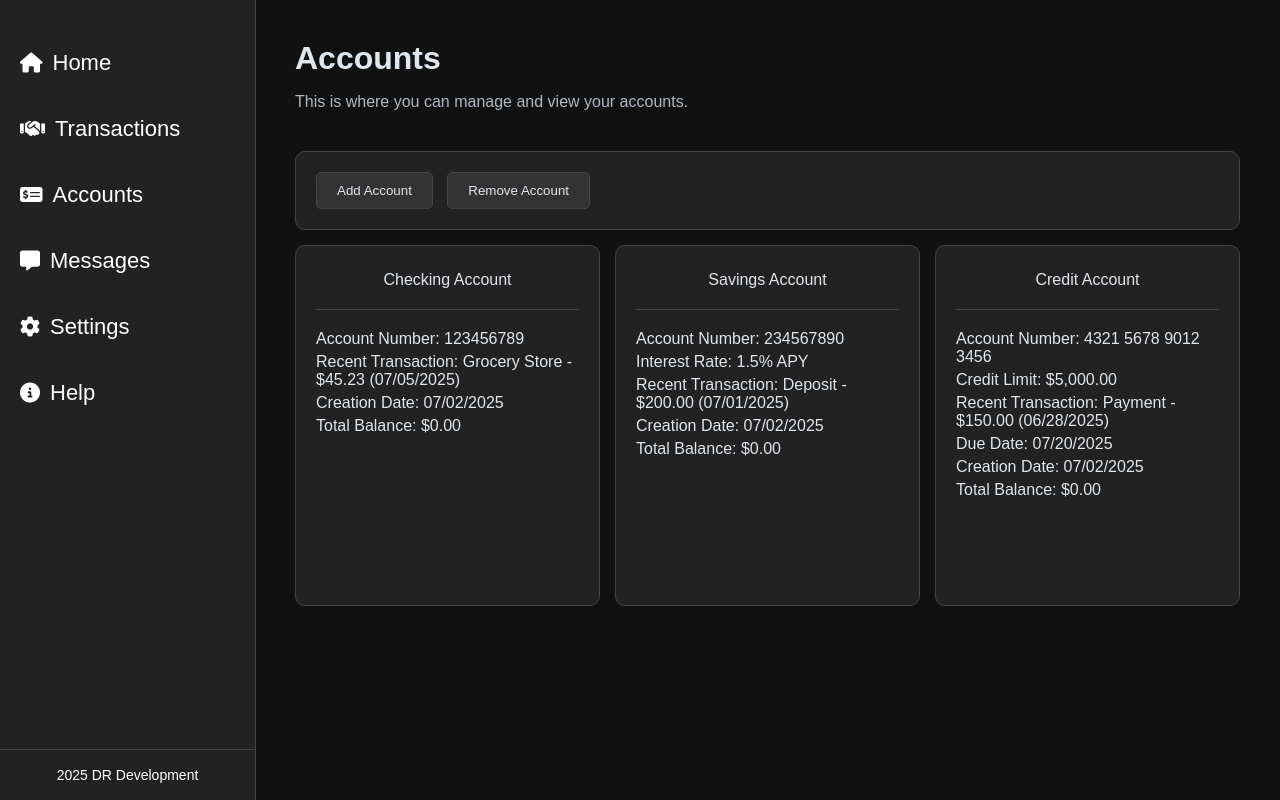
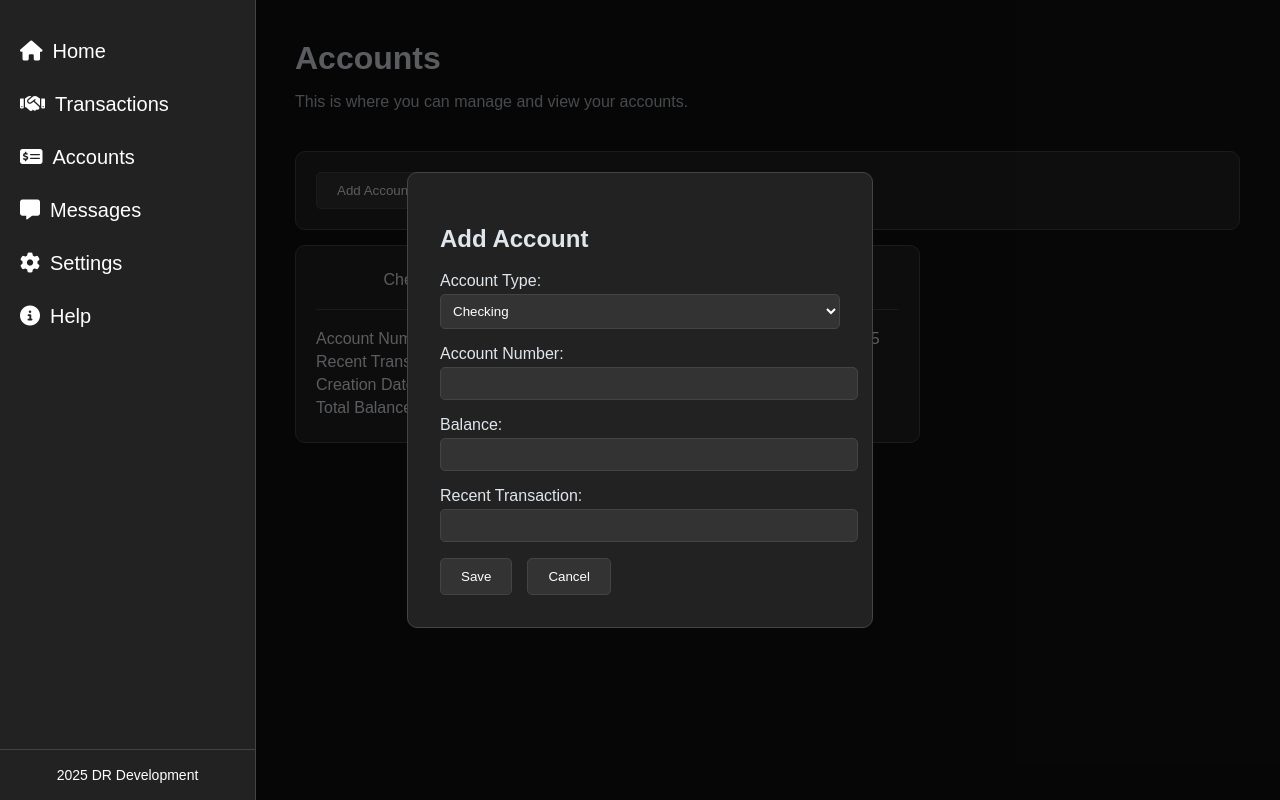
Before and after one commit to DwayneCrous/SuperCoolFinanceTracker, a SvelteKit app: page /Accounts in a window 1280 px wide. Both pictures are taken after a click on the button "Add Account". Built offline with nearby package versions, Linux system fonts and the light colour scheme.

Commit message:
update accounts tab frontend and added some basic backend

```diff
--- /dev/null
+++ b/accounts.json
@@ -0,0 +1,18 @@
+[
+  {
+    "id": 1751884798117,
+    "type": "Checking",
+    "number": "23489579234875",
+    "recentTransaction": "",
+    "creationDate": "7/7/2025",
+    "balance": "1500"
+  },
+  {
+    "id": 1751885186610,
+    "type": "Savings",
+    "number": "8934857893475",
+    "recentTransaction": "",
+    "creationDate": "7/7/2025",
+    "balance": "1300"
+  }
+]
--- a/src/routes/+layout.svelte
+++ b/src/routes/+layout.svelte
@@ -81,12 +81,12 @@
   }
 
   .side-nav-bar nav ul li {
-    margin: 20px 0;
+    margin: 10px 0;
   }
 
   .side-nav-bar nav ul li a {
     color: #fff;
-    font-size: 22px;
+    font-size: 20px;
     text-decoration: none;
     padding: 10px 20px;
     display: block;
--- a/src/routes/Accounts/+page.svelte
+++ b/src/routes/Accounts/+page.svelte
@@ -1,23 +1,73 @@
 <script>
-  let creationDate = new Date().toLocaleDateString("en-US", {
-    year: "numeric",
-    month: "2-digit",
-    day: "2-digit",
-  });
+  import { onMount } from "svelte";
 
-  let totalBalance = "$0.00"; // TODO: Replace with actual balance logic
+  let accounts = [];
+  let showModal = false;
 
-  let checkingAccNum = "123456789";
-  let checkingAccRT = "Grocery Store - $45.23 (07/05/2025)";
+  let type = "Checking";
+  let number = "";
+  let balance = "";
+  let recentTransaction = "";
 
-  let savingsAccNum = "234567890";
-  let savingsAccIR = "1.5% APY";
-  let savingsAccRT = "Deposit - $200.00 (07/01/2025)";
+  async function loadAccounts() {
+    try {
+      const res = await fetch("/Accounts");
+      const text = await res.text();
 
-  let creditAccNum = "4321 5678 9012 3456";
-  let creditAccCL = "$5,000.00";
-  let creditAccRT = "Payment - $150.00 (06/28/2025)";
-  let creditDueDate = "07/20/2025";
+      try {
+        accounts = JSON.parse(text);
+        if (!Array.isArray(accounts)) accounts = [];
+      } catch (parseError) {
+        console.error("Failed to parse JSON from /Accounts:", parseError);
+        accounts = [];
+      }
+    } catch (err) {
+      console.error("Error fetching accounts:", err);
+      accounts = [];
+    }
+  }
+
+  async function saveAccounts() {
+    try {
+      await fetch("/Accounts", {
+        method: "POST",
+        headers: { "Content-Type": "application/json" },
+        body: JSON.stringify(accounts),
+      });
+    } catch (err) {
+      console.error("Error saving accounts:", err);
+    }
+  }
+
+  function addAccountFromModal() {
+    const newAccount = {
+      id: Date.now(),
+      type,
+      number,
+      recentTransaction,
+      creationDate: new Date().toLocaleDateString("en-US"),
+      balance,
+    };
+
+    accounts = [...accounts, newAccount];
+    saveAccounts();
+    resetForm();
+    showModal = false;
+  }
+
+  function removeAccount() {
+    accounts = accounts.slice(0, -1);
+    saveAccounts();
+  }
+
+  function resetForm() {
+    type = "Checking";
+    number = "";
+    balance = "";
+    recentTransaction = "";
+  }
+
+  onMount(loadAccounts);
 </script>
 
 <main>
@@ -28,44 +78,72 @@
 
   <div class="parent">
     <div class="account-actions">
-      <button>Add Account</button>
-      <button>Remove Account</button>
+      <button on:click={() => (showModal = true)}>Add Account</button>
+      <button on:click={removeAccount}>Remove Account</button>
     </div>
-    <div class="checking-account-details">
-      <div class="checking-account-header">
-        <p>Checking Account</p>
+
+    {#each accounts as acc (acc.id)}
+      <div class="account-details">
+        <div class="account-header">
+          <p>{acc.type} Account</p>
+        </div>
+        <p>Account Number: {acc.number}</p>
+        {#if acc.interestRate}
+          <p>Interest Rate: {acc.interestRate}</p>
+        {/if}
+        {#if acc.creditLimit}
+          <p>Credit Limit: {acc.creditLimit}</p>
+        {/if}
+        {#if acc.dueDate}
+          <p>Due Date: {acc.dueDate}</p>
+        {/if}
+        <p>Recent Transaction: {acc.recentTransaction}</p>
+        <p>Creation Date: {acc.creationDate}</p>
+        <p>Total Balance: {acc.balance}</p>
       </div>
-      <p>Account Number: {checkingAccNum}</p>
-      <p>Recent Transaction: {checkingAccRT}</p>
-      <p>Creation Date: {creationDate}</p>
-      <p>Total Balance: {totalBalance}</p>
+    {/each}
+  </div>
+
+  {#if showModal}
+    <div class="modal-backdrop">
+      <div class="modal">
+        <h2>Add Account</h2>
+
+        <label>
+          Account Type:
+          <select bind:value={type}>
+            <option>Checking</option>
+            <option>Savings</option>
+            <option>Credit</option>
+          </select>
+        </label>
+
+        <label>
+          Account Number:
+          <input type="text" bind:value={number} />
+        </label>
+
+        <label>
+          Balance:
+          <input type="text" bind:value={balance} />
+        </label>
+
+        <label>
+          Recent Transaction:
+          <input type="text" bind:value={recentTransaction} />
+        </label>
+
+        <div class="buttons">
+          <button on:click={addAccountFromModal}>Save</button>
+          <button on:click={() => (showModal = false)}>Cancel</button>
+        </div>
+      </div>
     </div>
-    <div class="savings-account-details">
-      <div class="savings-account-header">
-        <p>Savings Account</p>
-      </div>
-      <p>Account Number: {savingsAccNum}</p>
-      <p>Interest Rate: {savingsAccIR}</p>
-      <p>Recent Transaction: {savingsAccRT}</p>
-      <p>Creation Date: {creationDate}</p>
-      <p>Total Balance: {totalBalance}</p>
-    </div>
-    <div class="credit-account-details">
-      <div class="credit-account-header">
-        <p>Credit Account</p>
-      </div>
-      <p>Account Number: {creditAccNum}</p>
-      <p>Credit Limit: {creditAccCL}</p>
-      <p>Recent Transaction: {creditAccRT}</p>
-      <p>Due Date: {creditDueDate}</p>
-      <p>Creation Date: {creationDate}</p>
-      <p>Total Balance: {totalBalance}</p>
-    </div>
-  </div>
+  {/if}
 </main>
 
 <style>
-  h1 {
+  .header h1 {
     margin-top: 0;
     color: #e0e6ed;
     margin-bottom: 8px;
@@ -79,18 +157,17 @@
   .parent {
     display: grid;
     grid-template-columns: repeat(3, 1fr);
-    grid-template-rows: repeat(5, 1fr);
     gap: 15px;
   }
 
-  .account-actions,
-  .checking-account-details,
-  .savings-account-details,
-  .credit-account-details {
+  .account-actions {
+    grid-column: span 3;
     background-color: #222;
     padding: 20px;
     border-radius: 10px;
     border: 1px solid #444;
+    display: flex;
+    gap: 10px;
   }
 
   .account-actions button {
@@ -100,41 +177,72 @@
     padding: 10px 20px;
     border-radius: 5px;
     cursor: pointer;
-    margin-right: 10px;
   }
 
-  .checking-account-header,
-  .savings-account-header,
-  .credit-account-header {
+  .account-details {
+    background-color: #222;
+    padding: 20px;
+    border-radius: 10px;
+    border: 1px solid #444;
+  }
+
+  .account-header {
     padding-bottom: 15px;
     margin-bottom: 20px;
     border-bottom: 1px solid #444;
     text-align: center;
   }
 
-  .checking-account-details p,
-  .savings-account-details p,
-  .credit-account-details p {
+  .account-details p {
     color: #e0e6ed;
     margin: 5px 0;
   }
 
-  .account-actions {
-    grid-column: span 3 / span 3;
+  .modal-backdrop {
+    position: fixed;
+    inset: 0;
+    background: rgba(0, 0, 0, 0.6);
+    display: flex;
+    justify-content: center;
+    align-items: center;
   }
 
-  .checking-account-details {
-    grid-row: span 4 / span 4;
-    grid-row-start: 2;
+  .modal {
+    background: #222;
+    color: #e0e6ed;
+    padding: 2rem;
+    border-radius: 10px;
+    width: 400px;
+    border: 1px solid #444;
   }
 
-  .savings-account-details {
-    grid-row: span 4 / span 4;
-    grid-row-start: 2;
+  label {
+    display: block;
+    margin-bottom: 1rem;
   }
 
-  .credit-account-details {
-    grid-row: span 4 / span 4;
-    grid-row-start: 2;
+  input,
+  select {
+    width: 100%;
+    padding: 8px;
+    margin-top: 4px;
+    background: #333;
+    border: 1px solid #444;
+    border-radius: 5px;
+    color: white;
+  }
+
+  .buttons {
+    display: flex;
+    gap: 15px;
+  }
+
+  .buttons button {
+    padding: 10px 20px;
+    background: #333;
+    border: 1px solid #444;
+    color: white;
+    cursor: pointer;
+    border-radius: 5px;
   }
 </style>
--- /dev/null
+++ b/src/routes/Accounts/+server.js
@@ -0,0 +1,17 @@
+import fs from 'fs/promises';
+const filePath = 'accounts.json';
+
+export async function GET() {
+  try {
+    const data = await fs.readFile(filePath, 'utf-8');
+    return new Response(data, { status: 200 });
+  } catch {
+    return new Response('[]', { status: 200 });
+  }
+}
+
+export async function POST({ request }) {
+  const accounts = await request.json();
+  await fs.writeFile(filePath, JSON.stringify(accounts, null, 2));
+  return new Response('Saved', { status: 200 });
+}
```
